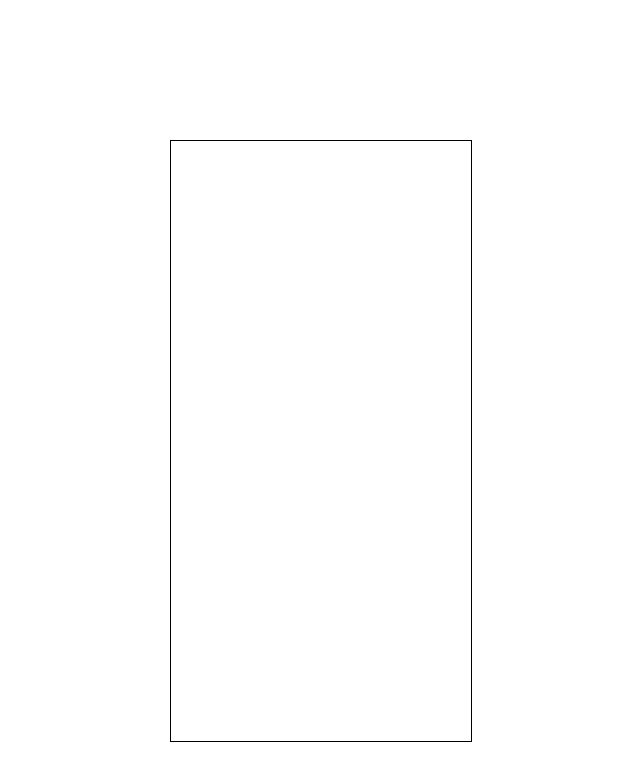
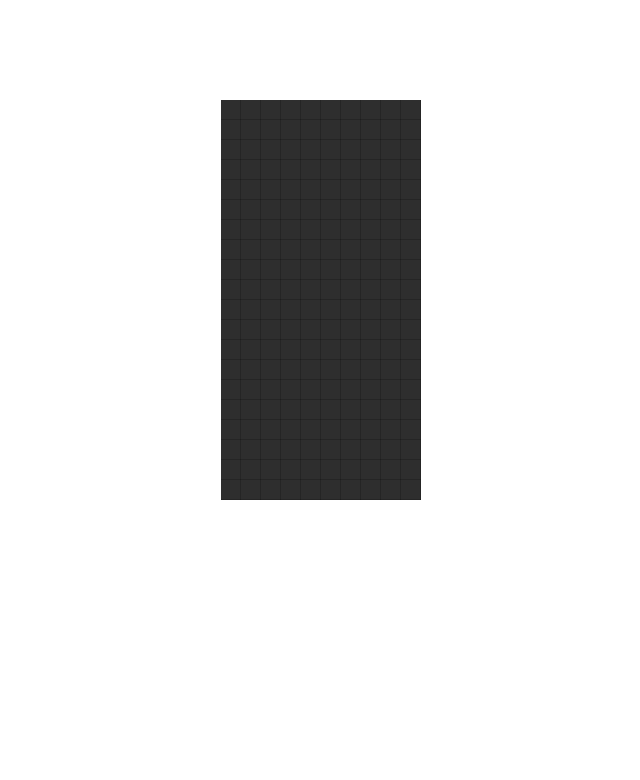
Before and after one commit to Redfox/tetris-client, a website built with webpack: page public/index.html in a window 1280 px wide. Shown: the whole page, without its empty margins (319-959 px from the left). Built offline with nearby package versions, Linux system fonts and the light colour scheme.

Commit message:
feat: render board background

```diff
--- a/public/index.html
+++ b/public/index.html
@@ -9,7 +9,7 @@
   </head>
   <body>
     <div id="canvasZone">
-      <canvas id="canvas"></canvas>
+      <canvas id="canvas" width="200" height="400"></canvas>
     </div>
 
     <script src="bundle.js"></script>
--- a/public/styles.css
+++ b/public/styles.css
@@ -3,18 +3,16 @@ html {
   margin: 0;
   padding: 0;
   overflow: hidden;
+  display: flex;
+  align-content: center;
+  justify-content: center;
 }
 
 #canvasZone {
-  width: 300px;
-  height: 600px;
   display: block;
-  border: 1px solid black;
-  margin: 140px auto;
+  margin: 100px auto;
 }
 
 #canvas {
-  width: 100%;
-  height: 100%;
   font-size: 0;
 }
--- /dev/null
+++ b/src/game.ts
@@ -0,0 +1,25 @@
+export class Game {
+  private canvas = document.getElementById("canvas") as HTMLCanvasElement;
+  private context = this.canvas.getContext("2d");
+
+  public init(): void {
+    this.renderBoard();
+  }
+
+  private renderBoard() {
+    if (!this.context) throw new Error("Error");
+    this.context.fillStyle = "black";
+    this.context.fillRect(0, 0, this.canvas.width, this.canvas.height);
+
+    const columns = 10;
+    const w = this.canvas.width / columns;
+    const rows = this.canvas.height / w;
+
+    for (var i = 0; i < 10; i++) {
+      for (var j = 0; j < rows; j++) {
+        this.context.fillStyle = "#2e2e2e";
+        this.context.fillRect(w * i, w * j, w - 0.2, w - 0.2);
+      }
+    }
+  }
+}
--- a/src/index.ts
+++ b/src/index.ts
@@ -1,4 +1,4 @@
-const canvas = document.getElementById("canvas") as HTMLCanvasElement;
-const context = canvas.getContext("2d");
+import { Game } from "./game";
 
-if (!context) throw new Error("Error");
+const game = new Game();
+game.init();
```
